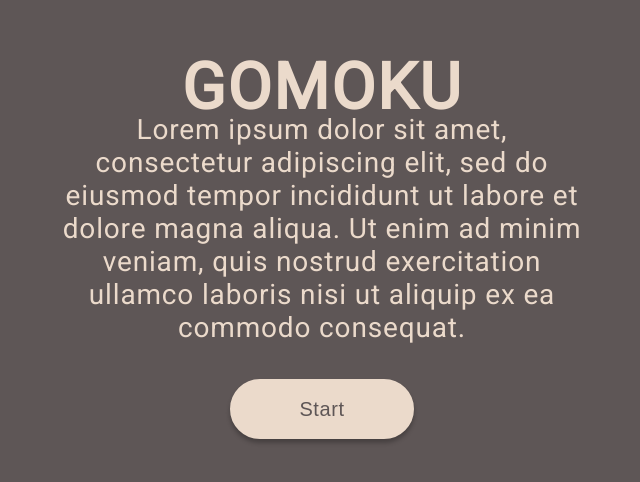
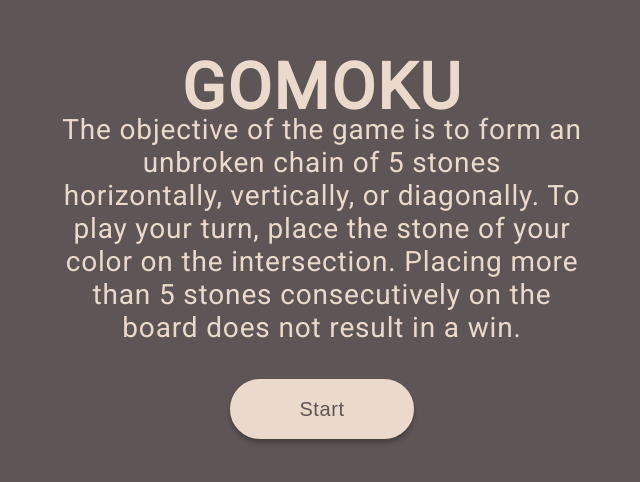
Before and after one commit to daryabratova/Gomoku, a React (Create React App) app: page / in a window 1280 px wide. Shown: the part 164-646 px from the top of the page, without its empty margins (318-958 px from the left). Built offline with nearby package versions, Linux system fonts and the light colour scheme.

Commit message:
add rules

```diff
--- a/src/components/Intro/Intro.tsx
+++ b/src/components/Intro/Intro.tsx
@@ -7,10 +7,10 @@ const Intro: React.FC<{ onStart: () => void }> = ({ onStart }) => {
       <Styles.Title>Gomoku</Styles.Title>
       <Styles.Content>
         <Styles.Rules>
-          Lorem ipsum dolor sit amet, consectetur adipiscing elit, sed do
-          eiusmod tempor incididunt ut labore et dolore magna aliqua. Ut enim ad
-          minim veniam, quis nostrud exercitation ullamco laboris nisi ut
-          aliquip ex ea commodo consequat.
+          The objective of the game is to form an unbroken chain of 5 stones
+          horizontally, vertically, or diagonally. To play your turn, place the
+          stone of your color on the intersection. Placing more than 5 stones
+          consecutively on the board does not result in a win.
         </Styles.Rules>
         <Styles.Button onClick={onStart}>Start</Styles.Button>
       </Styles.Content>
```
